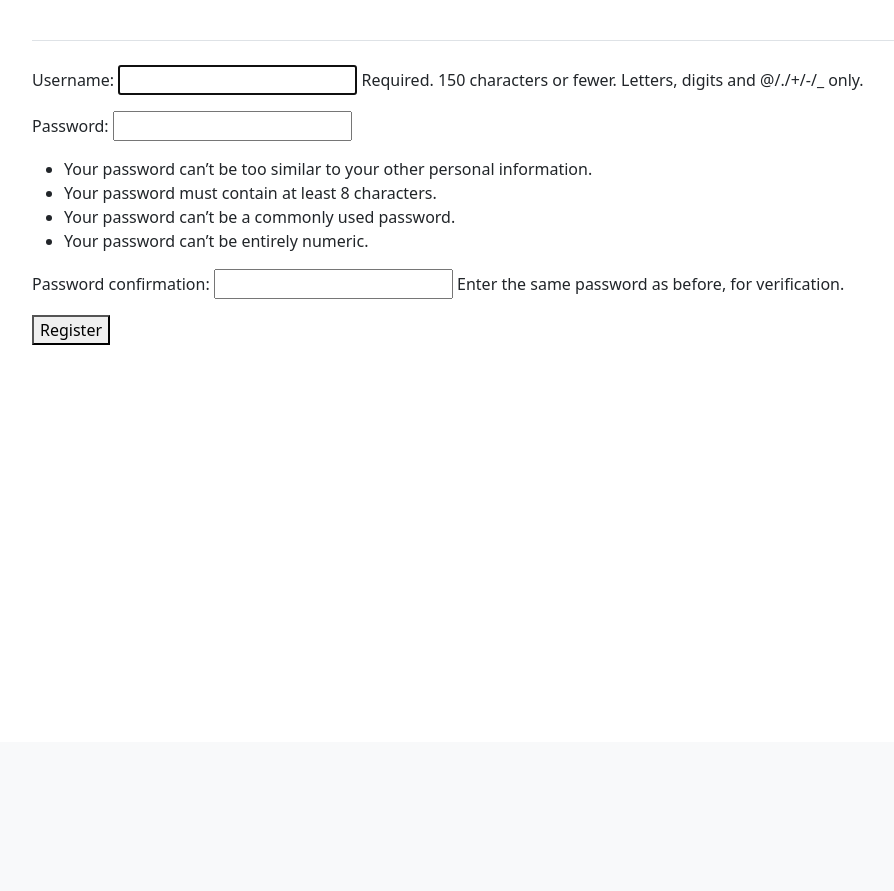
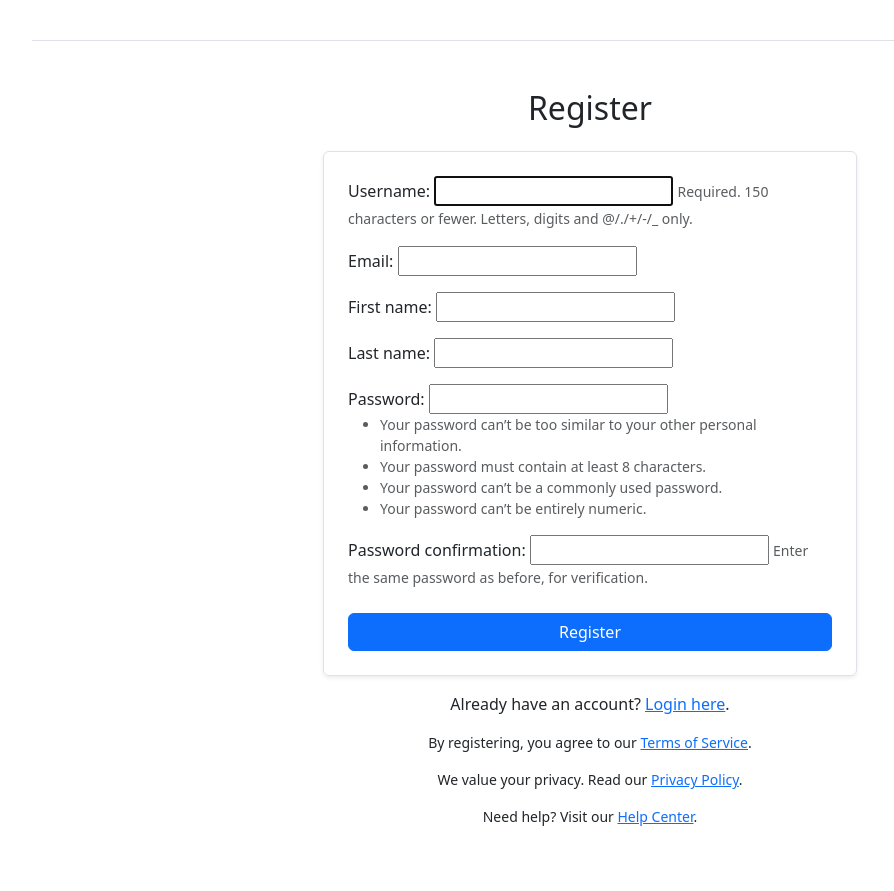
Before and after one commit to pm012/Blog_Django, a Django app: page /register/ in a window 1280 px wide. Shown: the part 58-949 px from the top of the page, without its empty margins (50-944 px from the left). Before the commit the page ends 403 px from the top, so only its background shows below. Run offline with Django 5.2, Linux system fonts and the light colour scheme; some libraries are stand-ins or nearby versions.

Commit message:
Some misspels fixed. Created registration form with bootstrap. Added permissions for  guest user to see homepage without authentication

```diff
--- a/blogs/templates/blogs/base.html
+++ b/blogs/templates/blogs/base.html
@@ -27,7 +27,7 @@
                     <a class="nav-link" href = "{% url 'blogs:posts' %}">Review your posts</a>
                 </li>
                 <li class="nav-item">
-                    <span class="nav-link disabled">Welcome, {{ user.username }}!</span>
+                    <span class="nav-link disabled">Welcome, {{ user.first_name }}!</span>
                 </li>
                 <li class="nav-item">
                     <form method="post" action="{% url 'users:logout' %}" style="display:inline;">
--- a/blogs/templates/blogs/index.html
+++ b/blogs/templates/blogs/index.html
@@ -2,7 +2,7 @@
 {% block page_header %}
     <h1 class="display-3">Blog Posts</h1>
 
-  <p class="lead">Welcome {{ user.username }}! to the blog! Here you can create any record to your journal and
+  <p class="lead">Welcome {{ user.first_name }} {{user.last_name}}! to the blog! Here you can create any record to your journal and
     find all the latest posts.</p>
     {% if user.is_authenticated %}
         <p class="lead">You can also create a new post.</p>
--- a/blogs/templates/blogs/posts.html
+++ b/blogs/templates/blogs/posts.html
@@ -9,12 +9,12 @@
             <li>
                 <h2>{{ post.title }}</h2>
                 <p>{{ post.text }}</p>
-                <a href="{% url 'blogs:edit_post' post.id %}">Edit</a>
+                <a class="btn btn-lg btn-secondary" colour ="red" href="{% url 'blogs:edit_post' post.id %}">Edit</a>
             </li>
         {% empty %}
             <li>No blog posts available.</li>
         {% endfor %}
     </ul>
 
-<h3><a href="{% url 'blogs:new_post' %}">Add new post</a></h3>
+<h3><a class = "btn btn-lg btn-primary" href="{% url 'blogs:new_post' %}">Add new post</a></h3>
 {% endblock content %}
--- a/blogs/views.py
+++ b/blogs/views.py
@@ -9,9 +9,8 @@ def check_blog_ownership(request, post):
     if post.owner != request.user:
         raise Http404("You do not have permission to edit this post.")
 
-@login_required
+
 def index(request):
-    posts = BlogPost.objects.filter(owner=request.user)  # Only show posts for the logged-in user
     return render(request, 'blogs/index.html', {'posts': posts})
 
 def new_post(request):
--- /dev/null
+++ b/users/forms.py
@@ -0,0 +1,36 @@
+from django import forms
+from django.contrib.auth.forms import AuthenticationForm, UserCreationForm
+from django.contrib.auth.models import User
+
+
+class CustomAuthenticationForm(AuthenticationForm):
+    username = forms.CharField(
+        max_length=30,
+        widget=forms.TextInput(attrs={
+            'maxlength': 30, 'class': 'form-control', 'style': 'max-width: 300px;'
+        })
+    )
+    password = forms.CharField(
+        widget=forms.PasswordInput(attrs={
+            'maxlength': 30, 'class': 'form-control', 'style': 'max-width: 300px;'
+        })
+    )
+
+
+class CustomUserCreationForm(UserCreationForm):
+    email = forms.EmailField(required=True)
+    first_name = forms.CharField(max_length=30, required=True)
+    last_name = forms.CharField(max_length=30, required=True)
+
+    class Meta:
+        model = User
+        fields = ("username", "email", "first_name", "last_name", "password1", "password2")
+
+    def save(self, commit=True):
+        user = super().save(commit=False)
+        user.email = self.cleaned_data["email"]
+        user.first_name = self.cleaned_data["first_name"]
+        user.last_name = self.cleaned_data["last_name"]
+        if commit:
+            user.save()
+        return user
--- a/users/templates/registration/register.html
+++ b/users/templates/registration/register.html
@@ -1,11 +1,48 @@
 {% extends 'blogs/base.html' %}
 
 {% block content %}
-<form method="post" action="{% url 'users:register' %}">
-    {% csrf_token %}
-    {{ form.as_p}}
+<div class="container my-5">
+    <div class="row justify-content-center">
+        <div class="col-md-6">
+            <h2 class="text-center mb-4">Register</h2>
 
-    <button name="submit"> Register</button>
-    <input type="hidden" name="next" value="{% url 'blogs:index' %}" />
-</form>
+            <form method="post" action="{% url 'users:register' %}" class="p-4 border rounded shadow-sm">
+                {% csrf_token %}
+
+                {% for field in form %}
+                <div class="form-group mb-3">
+                    {{ field.label_tag }}
+                    {{ field }}
+                    {% if field.help_text %}
+                        <small class="form-text text-muted">{{ field.help_text }}</small>
+                    {% endif %}
+                    {% for error in field.errors %}
+                        <div class="text-danger small">{{ error }}</div>
+                    {% endfor %}
+                </div>
+                {% endfor %}
+
+                {% if form.non_field_errors %}
+                <div class="alert alert-danger mt-3" role="alert">
+                    {% for error in form.non_field_errors %}
+                        <div>{{ error }}</div>
+                    {% endfor %}
+                </div>
+                {% endif %}
+
+                <div class="d-grid gap-2 mt-4">
+                    <button type="submit" class="btn btn-primary">Register</button>
+                </div>
+                <input type="hidden" name="next" value="{% url 'blogs:index' %}" />
+            </form>
+
+            <div class="text-center mt-3">
+                <p>Already have an account? <a href="{% url 'users:login' %}">Login here</a>.</p>
+                <p class="small">By registering, you agree to our <a href="{% url 'users:terms' %}">Terms of Service</a>.</p>
+                <p class="small">We value your privacy. Read our <a href="{% url 'users:privacy' %}">Privacy Policy</a>.</p>
+                <p class="small">Need help? Visit our <a href="{% url 'users:help' %}">Help Center</a>.</p>
+            </div>
+        </div>
+    </div>
+</div>
 {% endblock content %}
--- a/users/urls.py
+++ b/users/urls.py
@@ -1,13 +1,23 @@
-from django.urls import path, include
+from django.urls import path
 from django.contrib.auth import views as auth_views
-from .froms import CustomAuthenticationForm
 from . import views
+from .forms import CustomAuthenticationForm
 
-app_name = 'users'
+app_name = "users"
 
 urlpatterns = [
-    #Add URL auth (authentication)
-    path('login/', auth_views.LoginView.as_view(authentication_form=CustomAuthenticationForm), name='login'),
-    path('', include('django.contrib.auth.urls')),
-    path('register/', views.register, name='register'),
+    path("register/", views.register, name="register"),
+    path(
+        "login/",
+        auth_views.LoginView.as_view(
+            template_name="registration/login.html",
+            authentication_form=CustomAuthenticationForm,
+        ),
+        name="login",
+    ),
+    path("logout/", auth_views.LogoutView.as_view(), name="logout"),
+    # Optional extra pages (Terms, Privacy, Help)
+    path("terms/", auth_views.TemplateView.as_view(template_name="users/terms.html"), name="terms"),
+    path("privacy/", auth_views.TemplateView.as_view(template_name="users/privacy.html"), name="privacy"),
+    path("help/", auth_views.TemplateView.as_view(template_name="users/help.html"), name="help"),
 ]
--- a/users/views.py
+++ b/users/views.py
@@ -1,21 +1,19 @@
+from .forms import CustomUserCreationForm
 from django.shortcuts import render, redirect
 from django.contrib.auth import login
-from django.contrib.auth.forms import UserCreationForm
+
+
 
 def register(request):
     """Register a new user"""
     if request.method != 'POST':
-        # Show empty registration form
-        form = UserCreationForm()
+        form = CustomUserCreationForm()
     else:
-        # Handle filled form
-        form = UserCreationForm(data=request.POST)
-
+        form = CustomUserCreationForm(data=request.POST)
         if form.is_valid():
             new_user = form.save()
-            #Authenticate user and redirect him to main page
             login(request, new_user)
             return redirect('blogs:index')
-        # Show empty or invalid form
+
     context = {'form': form}
     return render(request, 'registration/register.html', context)
```
Also changed, not shown: users/froms.py (deleted, +0 -11 lines), users/templates/users/help.html (added, +21 -0 lines), users/templates/users/privacy.html (added, +32 -0 lines), users/templates/users/terms.html (added, +25 -0 lines), db.sqlite3.
